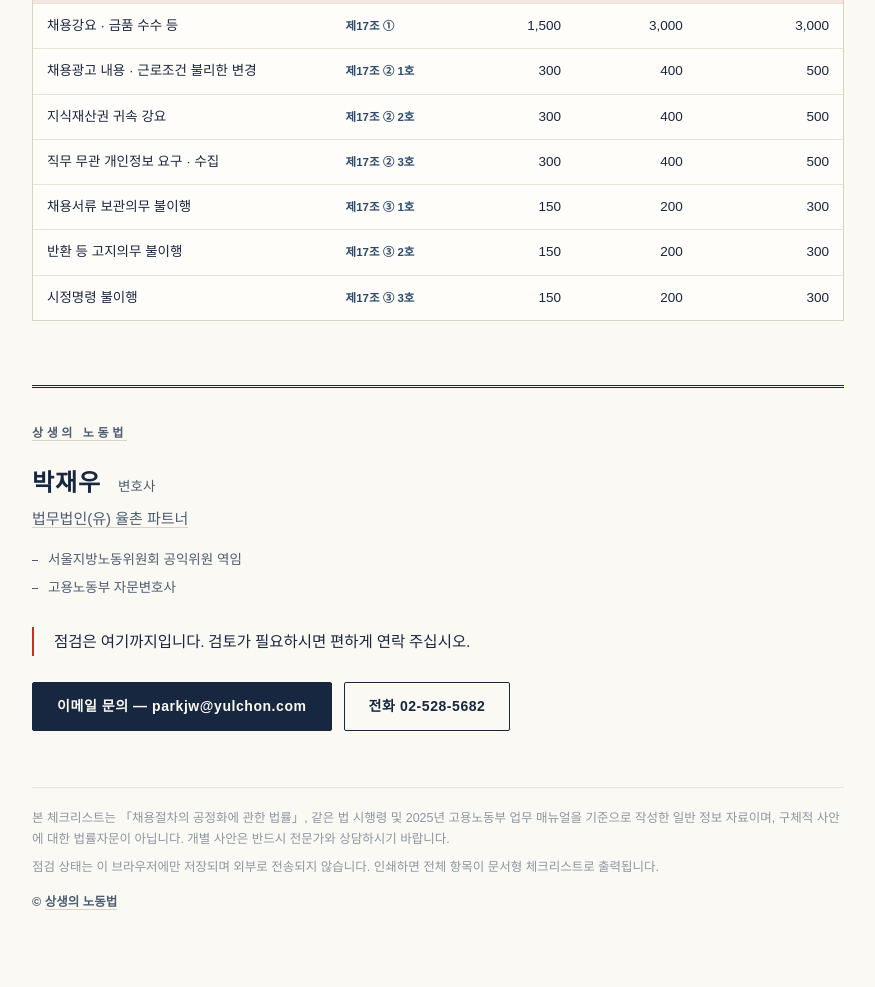
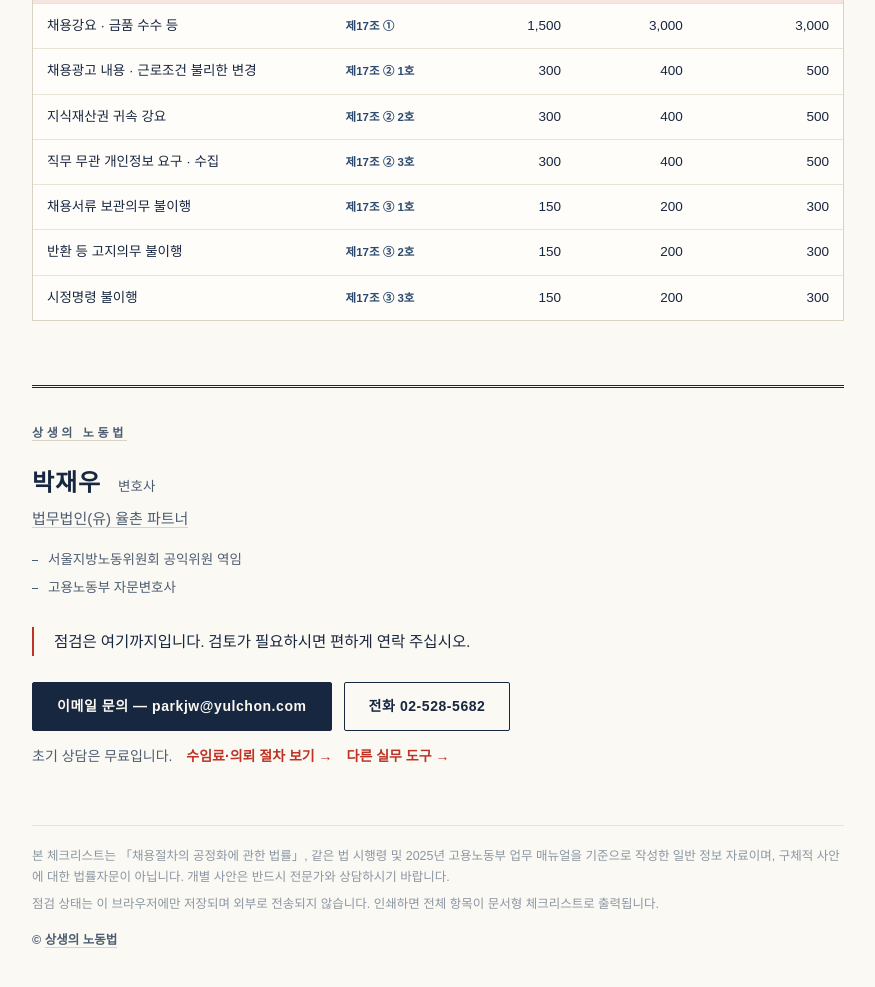
Before and after one commit to parkcoms/fair-hiring-checklist, a plain HTML site: page index.html in a window 1280 px wide. Shown: the part 1110-2097 px from the top of the page, without its empty margins (202-1077 px from the left). Drawn offline with Linux system fonts and the light colour scheme; a web font is replaced by a local one.

Commit message:
결과 하단 문의 안내에 홈페이지 연결 줄 추가
초기 상담은 무료입니다 · 수임료·의뢰 절차 보기(상생의 노동법 /fees) · 다른 실무 도구(/tools)
기존 이메일·전화 문의 버튼 바로 아래, 인쇄 시 숨김. 문구는 운영자 승인(2026-11-22).

Co-Authored-By: Claude Opus 5.5 <noreply@anthropic.com>

```diff
--- a/index.html
+++ b/index.html
@@ -514,6 +514,12 @@ footer .copyright { margin-top: 14px; font-weight: 600; color: var(--ink-soft);
   .progress-fill, .sc-fill { transition: none; }
   .check.stamped:checked, .stage-stamp.animate, .mini-stamp.animate, .stamp-big.animate { animation: none; }
 }
+
+/* 홈페이지(상생의 노동법) 연결 줄 — 2026-11-22 추가 */
+.site-links { margin: 14px 0 0; font-size: 14px; color: var(--ink-soft); line-height: 1.7; }
+.site-links a { color: var(--seal); font-weight: 700; text-decoration: none; margin-left: 10px; white-space: nowrap; }
+.site-links a:hover { text-decoration: underline; }
+@media print { .site-links { display: none !important; } }
 </style>
 </head>
 <body>
@@ -905,6 +911,7 @@ footer .copyright { margin-top: 14px; font-weight: 600; color: var(--ink-soft);
     <a class="contact-btn" href="tel:0225285682" target="_blank" rel="noopener">전화 02-528-5682</a>
   </div>
   <p class="contact-hint" id="mail-hint" hidden>이메일 주소가 복사되었습니다. 메일 앱이 열리지 않으면 받는 사람란에 붙여넣어 주세요.</p>
+  <p class="site-links">초기 상담은 무료입니다. <a href="https://sangsaeng-site.vercel.app/fees/#contact">수임료·의뢰 절차 보기 →</a> <a href="https://sangsaeng-site.vercel.app/tools/">다른 실무 도구 →</a></p>
 </div>
 
 <footer>
```
